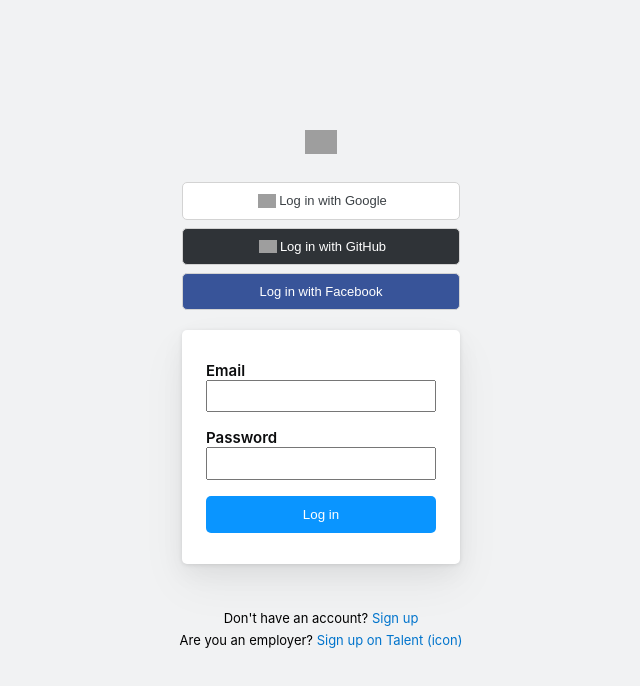
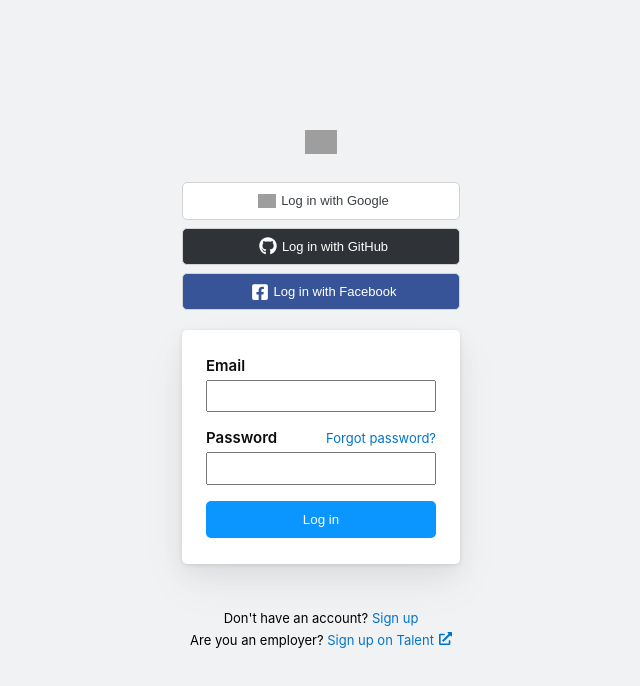
Before and after one commit to HwangMinHyeok/github-practice, a React (Create React App) app: page / in a window 1280 px wide. Shown: the top 686 px of the page, without its empty margins (319-959 px from the left). Built offline with nearby package versions, Linux system fonts and the light colour scheme; grey boxes are pictures that could not be loaded.

Commit message:
add logos

```diff
--- a/package.json
+++ b/package.json
@@ -8,6 +8,7 @@
     "@testing-library/user-event": "^13.5.0",
     "react": "^18.2.0",
     "react-dom": "^18.2.0",
+    "react-icons": "^4.7.1",
     "react-scripts": "5.0.1",
     "styled-components": "^5.3.6",
     "web-vitals": "^2.1.4"
--- a/src/App.js
+++ b/src/App.js
@@ -1,7 +1,7 @@
-import logo from "./logo.svg";
 import "./App.css";
 import styled from "styled-components";
 import { COLORS } from "./values/colors";
+import { FaGithub, FaFacebookSquare, FaExternalLinkAlt } from "react-icons/fa";
 
 const Container = styled.div`
   height: 100vh;
@@ -35,9 +35,8 @@
   justify-content: center;
   align-items: center;
 
-  & > img {
-    /* background-color: white; */
-    margin: 0 3px;
+  & > * {
+    margin: 0 5px;
   }
 `;
 
@@ -49,7 +48,6 @@
   margin: 16px 0 24px 0;
   padding: 24px;
   border-radius: 5px;
-  /* box-shadow: 3px 3px 10px #7d7d7d; */
   box-shadow: 0 10px 24px hsla(0, 0%, 0%, 0.05),
     0 20px 48px hsla(0, 0%, 0%, 0.05), 0 1px 4px hsla(0, 0%, 0%, 0.1);
   font-size: 13px;
@@ -65,16 +63,23 @@
     }
     label {
       color: ${COLORS.mainColor};
-      margin: 2px 0;
       font-size: 15px;
       font-weight: 600;
+    }
+    div {
+      display: flex;
+      justify-content: space-between;
+      align-items: center;
+    }
+    span {
+      color: ${COLORS.mainColor};
     }
     input[type="email"],
     input[type="password"] {
       width: 229.99px;
       height: 32.4px;
       /* padding: 7.8px 9.1px; */
-      margin-bottom: 16px;
+      margin: 5px 0 16px 0;
     }
     input[type="submit"] {
       width: 229.99px;
@@ -99,13 +104,6 @@
 
 function App() {
   return (
-    // <div className="App">
-    //   <header className="App-header">
-    //     <img src={logo} className="App-logo" alt="logo" />
-    //     <a href="https://www.youtube.com/watch?v=m3sM0zIG1jY">
-    //       OMG by New Jeans
-    //     </a>
-    //   </header>
     <Container>
       <img
         src="https://www.vectorlogo.zone/logos/stackoverflow/stackoverflow-icon.svg"
@@ -121,29 +119,25 @@
         Log in with Google
       </OAuth2Btn>
       <OAuth2Btn bgColor={COLORS.github}>
-        <img
-          src="https://upload.wikimedia.org/wikipedia/commons/9/91/Octicons-mark-github.svg"
-          alt="GitHub Logo"
-          width="18"
-        />
+        <FaGithub size="18" alt="Github logo" />
         Log in with GitHub
       </OAuth2Btn>
-      <OAuth2Btn bgColor={COLORS.facebook}>Log in with Facebook</OAuth2Btn>
+      <OAuth2Btn bgColor={COLORS.facebook}>
+        <FaFacebookSquare size="18" alt="Facebook logo" />
+        Log in with Facebook
+      </OAuth2Btn>
       <LoginBox>
         <form action="">
-          <ul>
-            <li>
-              <label htmlFor="email_input">Email</label>
-              <input type="email" id="email_input" autoComplete="off" />
-            </li>
-            <li>
-              <label htmlFor="password_input">Password</label>
-              <input type="password" id="password_input" />
-            </li>
-            <li>
-              <input type="submit" value="Log in" />
-            </li>
-          </ul>
+          <label htmlFor="email_input">Email</label>
+          <input type="email" id="email_input" autoComplete="off" />
+          <div>
+            <label htmlFor="password_input">Password</label>
+            <span>
+              <a href="#">Forgot password?</a>
+            </span>
+          </div>
+          <input type="password" id="password_input" />
+          <input type="submit" value="Log in" />
         </form>
       </LoginBox>
       <ExtraMsg>
@@ -151,11 +145,18 @@
           Don't have an account? <a href="#">Sign up</a>
         </p>
         <p>
-          Are you an employer? <a href="#">Sign up on Talent (icon)</a>
+          Are you an employer?{" "}
+          <a href="#">
+            Sign up on Talent
+            <FaExternalLinkAlt
+              size="13"
+              alt="external link icon"
+              style={{ marginLeft: 5 }}
+            />
+          </a>
         </p>
       </ExtraMsg>
     </Container>
-    // </div>
   );
 }
 
```
Also changed, not shown: 1 other file (tests, documents, lock files or other folders).
